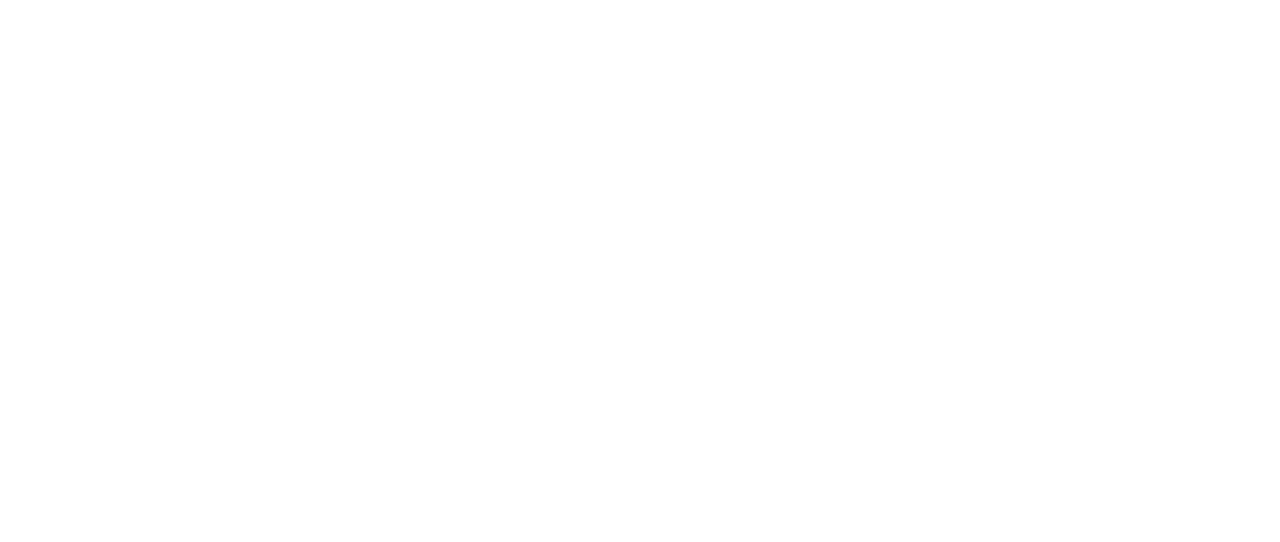
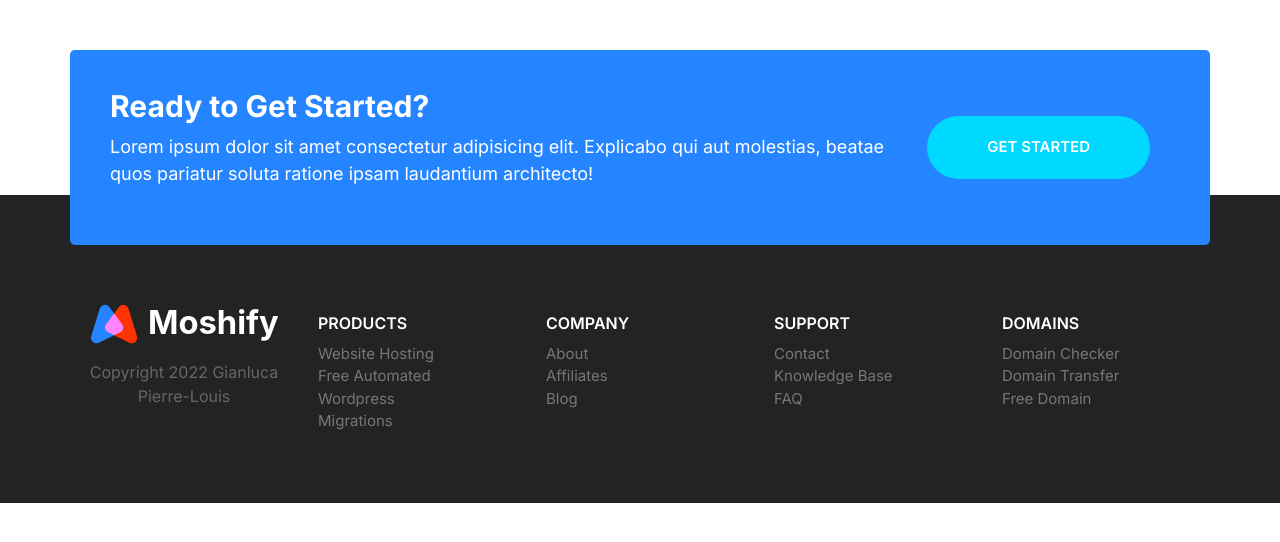
Before and after one commit to S0PL0/gianlucafy, a plain HTML site: page index.html in a window 1280 px wide. Drawn offline with Linux system fonts and the light colour scheme.

Commit message:
Define the footer block component.

```diff
--- a/css/styles.css
+++ b/css/styles.css
@@ -602,7 +602,7 @@ a {
   font-size: 3rem;
 }
 
-.collapsible__chevron {
+.collapsible__toggler {
   transform: rotate(-90deg);
   transition: transform 0.3s;
 }
@@ -614,7 +614,7 @@ a {
   transition: all 0.3s;
 }
 
-.collapsible--expanded .collapsible__chevron {
+.collapsible--expanded .collapsible__toggler {
   transform: rotate(0);
 }
 
@@ -632,6 +632,11 @@ a {
 .block--dark {
   background-color: #000;
   color: #7b858b;
+}
+
+.block--grey {
+  background-color: #232323;
+  color: #777;
 }
 
 .block--skewed-right {
@@ -656,6 +661,12 @@ a {
 .block--dark h1,
 .block--dark h2,
 .block--dark h3 {
+  color: #fff;
+}
+
+.block--grey h1,
+.block--grey h2,
+.block--grey h3 {
   color: #fff;
 }
 
@@ -835,3 +846,91 @@ a {
     max-width: 700;
   }
 }
+
+/* Footer */
+.footer {
+  padding-top: 10rem;
+}
+
+.footer a {
+  color: #777;
+}
+
+.footer__section {
+  padding: 2rem;
+  border-bottom: 1px solid #393939;
+}
+
+.footer__section:first-of-type {
+  border-top: 1px solid #393939;
+}
+
+.footer__heading {
+  font-size: 2.5rem;
+  font-weight: 600;
+  text-transform: uppercase;
+}
+
+.footer .list {
+  margin: 0;
+}
+
+.footer__brand {
+  margin-top: 5rem;
+  text-align: center;
+}
+
+.footer__logo {
+  max-width: 230px;
+}
+
+.footer__copyright {
+  color: #fff;
+  opacity: 0.3;
+  font-size: 2.1rem;
+}
+
+@media screen and (min-width: 768px) {
+  .footer {
+    font-size: 1.5rem;
+  }
+
+  .footer .collapsible__toggler {
+    display: none;
+  }
+
+  .footer .collapsible__content {
+    opacity: 1;
+    max-height: 100%;
+  }
+
+  .footer__sections {
+    grid-template-columns: repeat(auto-fit, minmax(10rem, 1fr));
+  }
+
+  .footer__section {
+    border: none;
+  }
+
+  .footer__section:first-of-type {
+    border: none;
+  }
+
+  .footer__heading {
+    font-size: 1.6rem;
+  }
+
+  .footer__brand {
+    margin-top: 0;
+    order: -1;
+  }
+
+  .footer__copyright {
+    font-size: 1.6rem;
+  }
+}
+
+/* Sign up */
+.callout-signup {
+  transform: translateY(5rem);
+}
--- a/index.html
+++ b/index.html
@@ -15,6 +15,97 @@
     <link rel="stylesheet" href="css/styles.css" />
   </head>
   <body>
+    <div class="container callout callout--primary callout-signup">
+      <div class="grid grid--1x2">
+        <div class="callout__content">
+          <h2 class="callout__heading">Ready to Get Started?</h2>
+          <p>
+            Lorem ipsum dolor sit amet consectetur adipisicing elit. Explicabo
+            qui aut molestias, beatae quos pariatur soluta ratione ipsam
+            laudantium architecto!
+          </p>
+        </div>
+        <a href="#" class="button button--secondary button--stretched"
+          >Get Started</a
+        >
+      </div>
+    </div>
+    <footer class="block block--grey footer">
+      <div class="container grid footer__sections">
+        <section class="collapsible footer__section">
+          <header class="collapsible__header">
+            <h2 class="collapsible__heading footer__heading">Products</h2>
+            <img
+              class="icon icon--white collapsible__toggler"
+              src="images/chevron.svg"
+              alt=""
+            />
+          </header>
+          <div class="collapsible__content">
+            <ul class="list">
+              <li><a href="#">Website Hosting</a></li>
+              <li><a href="#">Free Automated Wordpress</a></li>
+              <li><a href="#">Migrations</a></li>
+            </ul>
+          </div>
+        </section>
+        <section class="collapsible footer__section">
+          <header class="collapsible__header">
+            <h2 class="collapsible__heading footer__heading">Company</h2>
+            <img
+              class="icon icon--white collapsible__toggler"
+              src="images/chevron.svg"
+              alt=""
+            />
+          </header>
+          <div class="collapsible__content">
+            <ul class="list">
+              <li><a href="#">About</a></li>
+              <li><a href="#">Affiliates</a></li>
+              <li><a href="#">Blog</a></li>
+            </ul>
+          </div>
+        </section>
+        <section class="collapsible footer__section">
+          <header class="collapsible__header">
+            <h2 class="collapsible__heading footer__heading">Support</h2>
+            <img
+              class="icon icon--white collapsible__toggler"
+              src="images/chevron.svg"
+              alt=""
+            />
+          </header>
+          <div class="collapsible__content">
+            <ul class="list">
+              <li><a href="#">Contact</a></li>
+              <li><a href="#">Knowledge Base</a></li>
+              <li><a href="#">FAQ</a></li>
+            </ul>
+          </div>
+        </section>
+        <section class="collapsible footer__section">
+          <header class="collapsible__header">
+            <h2 class="collapsible__heading footer__heading">Domains</h2>
+            <img
+              class="icon icon--white collapsible__toggler"
+              src="images/chevron.svg"
+              alt=""
+            />
+          </header>
+          <div class="collapsible__content">
+            <ul class="list">
+              <li><a href="#">Domain Checker</a></li>
+              <li><a href="#">Domain Transfer</a></li>
+              <li><a href="#">Free Domain</a></li>
+            </ul>
+          </div>
+        </section>
+        <div class="footer__brand">
+          <img class="footer__logo" src="images/logo.svg" alt="" />
+          <p class="footer__copyright">Copyright 2022 Gianluca Pierre-Louis</p>
+        </div>
+      </div>
+    </footer>
     <script src="js/main.js"></script>
   </body>
 </html>
```
Also changed, not shown: components/block-footer.html (added, +76 -0 lines), components/collapsibles.html (+0 -1 lines).
